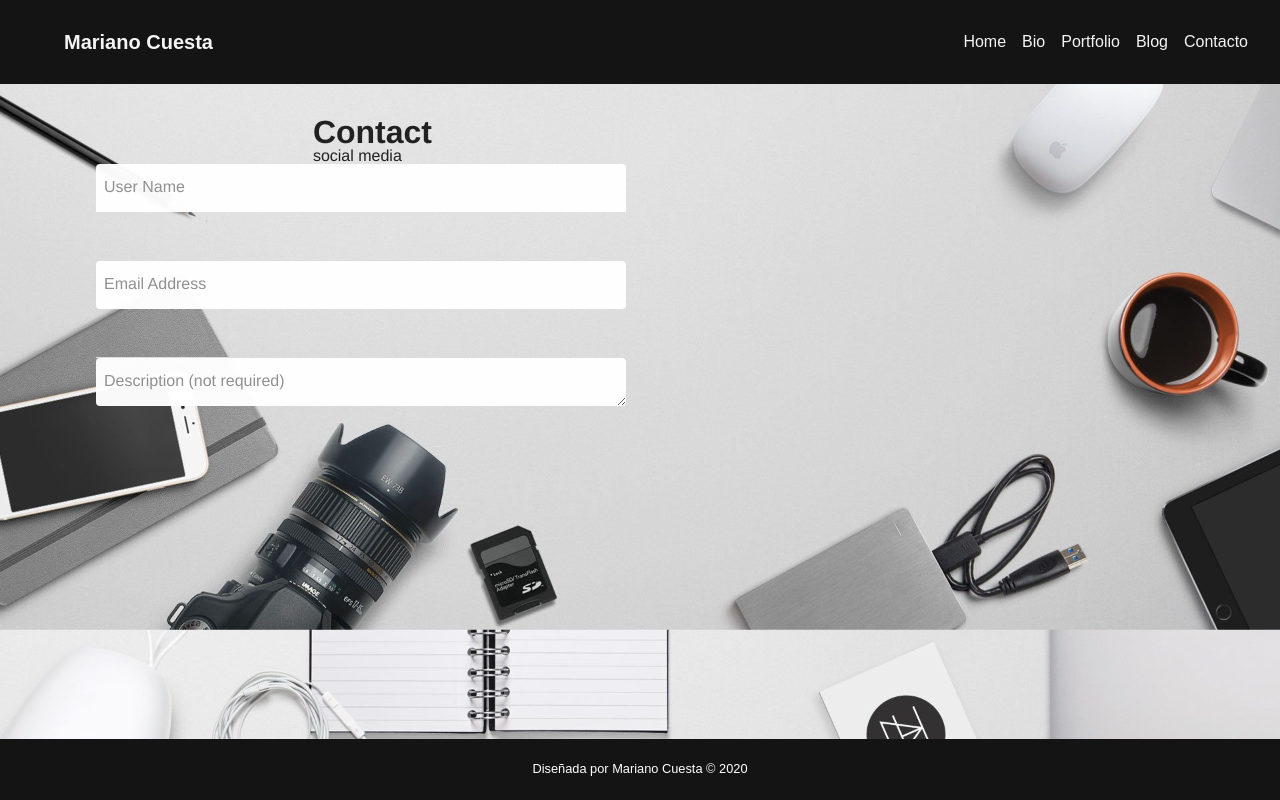
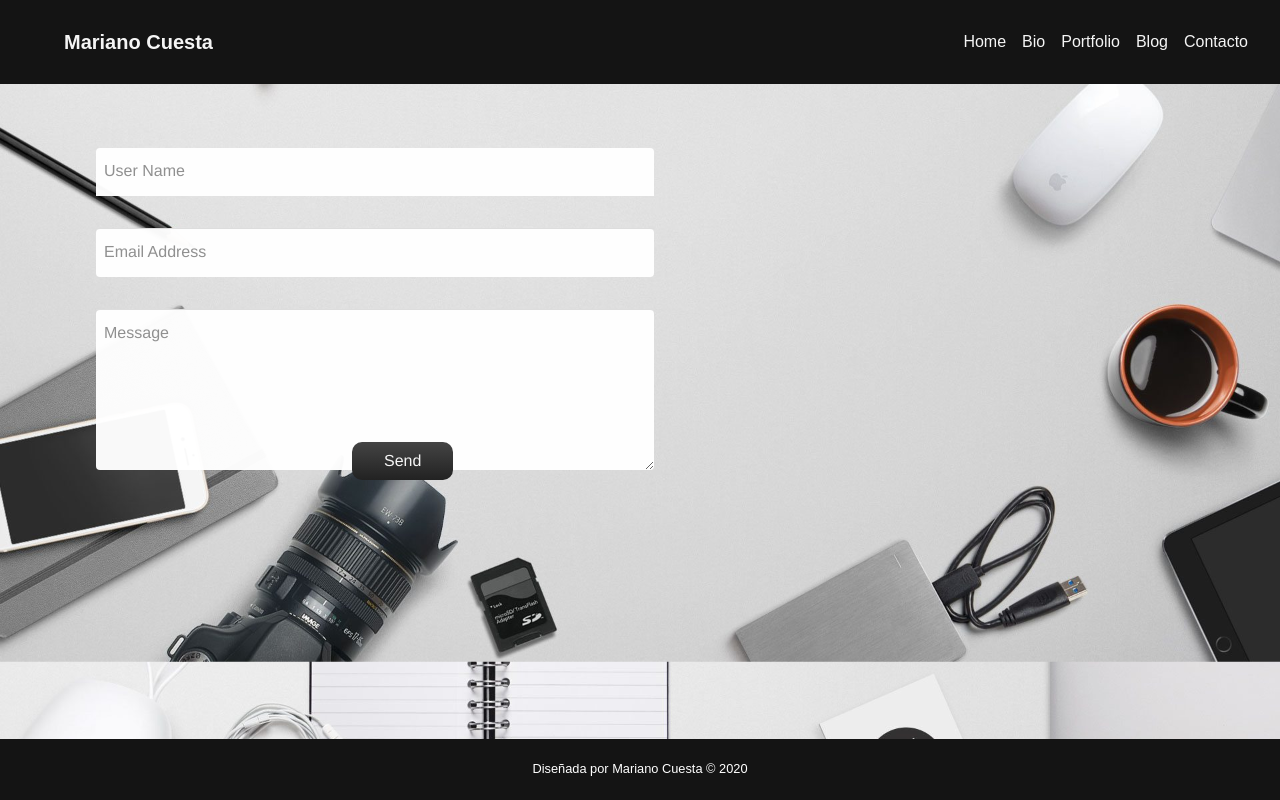
Before and after one commit to macnelus/mi-web, a React (Create React App) app in the folder client/: page /contact in a window 1280 px wide. Built offline with nearby package versions, Linux system fonts and the light colour scheme; a web font is replaced by a local one.

Commit message:
formulario peleón

```diff
--- a/client/src/pages/Contact/index.js
+++ b/client/src/pages/Contact/index.js
@@ -9,7 +9,7 @@ const Contact = () => {
       <Header />
       <main id="contact">
 
-        <form class="form-label form-js-label">
+    <form class="form-label form-js-label">
     <fieldset>
       <input id="userName" name="userName" type="text" autocomplete="off" required />
       <label for="userName">User Name</label>
@@ -20,16 +20,13 @@ const Contact = () => {
     </fieldset>
     <fieldset>
       <textarea id="message" name="message" type="textarea" autocomplete="off" />
-      <label for="description">Description (not required)</label>
+      <label for="box">Message</label>
     </fieldset>
   </form>
+<div>
+          <a href="#" className="btn">Send</a>
 
-
-
-        <div className="map">
-          <h1>Contact</h1>
-          <p>social media</p>
-        </div>
+</div>
       </main>
 
       <Footer />
--- a/client/src/pages/Home/index.js
+++ b/client/src/pages/Home/index.js
@@ -20,7 +20,6 @@ const Home = () => {
         <nav className="tags-menu">
           <Link to="#">photo</Link>
           <Link to="#">video</Link>
-          <Link to="#">digital marketing</Link>
           <Link to="#">web development</Link>
         </nav>
       </div>
--- a/client/src/styles/_contact.scss
+++ b/client/src/styles/_contact.scss
@@ -10,7 +10,7 @@
   // Main
   fieldset {
     margin-left: 3rem;
-    margin-top: 3rem;
+    margin-top: 2rem;
     padding: 0rem;
     border: 0;
     width:200%;
@@ -20,8 +20,8 @@
     display: block;
     width: 100%;
     height: 3em;
-    padding: 16px 8px;
-    border: 0;
+    padding: 1rem .5rem;
+    border: none;
     border-radius: 4px;
     font-size: 16px;
     font-weight: 400;
@@ -82,7 +82,7 @@
     input,textarea {
       &[data-empty="false"],
       &:focus {
-        padding: 22px 8px 10px;
+        padding: 1.2rem 0.5rem 0.8rem;
       }
       &:focus {
         outline: 0;
@@ -91,25 +91,17 @@
       &[data-empty="false"] + label,
       &:focus + label {
         font-weight: 700;
-        font-size: 12px;
+        font-size: .8rem;
         transform: translate3d(0, -10px, 0);
       }
     }
   }
 
+    textarea{
+      height:10rem;
+    }
+
   // Common Style
-  *,
-  *:before,
-  *:after {
-    box-sizing: border-box;
-  }
-
-  a {
-    text-decoration: none;
-    &:hover {
-      text-decoration: underline;
-    }
-  }
 
   .section {
     width: 80%;
@@ -118,6 +110,7 @@
     text-align: center;
     text-shadow: -1px -1px rgba(0, 0, 0, 0.1);
     color: #fff;
+
     h2 {
       margin: 0 0 .5em;
       font-size: 24px;
@@ -128,7 +121,29 @@
       margin: 0 0 1em;
     }
     form {
-      max-width: 320px;
-      margin: 0 auto 20px;
+      position: fixed;
+      max-width: 10rem;
+      margin: 0 auto 1.2rem;
     }
   }
+      .box{
+          padding-bottom: 4rem;
+          border-radius: 3%;
+      }
+
+      .btn {
+        background: linear-gradient(#444, #222);
+        position: fixed;
+        left: 27.5%;
+        bottom: 40%;
+        position:bottom;
+        padding:.7rem 2rem .7rem 2rem;
+        color:whitesmoke;
+        border-radius: 10px;
+        justify-content: right;
+        text-decoration: none;
+        .btn:hover{
+          text-decoration: none;
+          color:red;
+      }
+    }
--- a/client/src/styles/_home.scss
+++ b/client/src/styles/_home.scss
@@ -1,5 +1,4 @@
 @import url('https://fonts.googleapis.com/css2?family=Francois+One&display=swap');
-
 
 #home {
   display: flex;
@@ -7,60 +6,67 @@
   justify-content: space-between;
   min-height: 100vh;
 
+  .left-image {
+    height: 400px;
+  }
 
   .home {
     display: flex;
     flex-direction: column;
     height: 400px;
 
-
     .principal {
       display: flex;
-      flex:1;
+      flex: 1;
+
       .home-titulo {
-        color:rgb(20,20,20);
+        color: rgb(20, 20, 20);
         font-size: 8rem;
         padding-right: 1rem;
         border-right: 2px solid red;
         text-align: right;
-        font-family: 'Francois One', sans-serif;
+        font-family: "Francois One", sans-serif;
       }
 
       .home-menu {
         a {
           text-decoration: none;
           display: block;
-          color:rgb(20,20,20);
+          color: rgb(20, 20, 20);
           padding: 0.7rem;
           font-size: 2.3rem;
+          transition: all 0.3s;
 
-        &:hover {
-        text-shadow: 0 0 2px #222222;
+          &:hover {
+            text-shadow: 0 0 2px #222;
+          }
         }
       }
-    }
     }
 
     .tags-menu {
       display: flex;
-      justify-content:center;
-      margin-top: 5rem;
+      justify-content: space-between;
+      margin-top: 6rem;
+
       a {
         text-decoration: none;
-        color:rgb(20,20,20);
+        color: rgb(20, 20, 20);
         font-size: 2rem;
         padding-right: 2rem;
+        transition: all 0.3s;
 
-      &:hover {
-        text-shadow: 0 0 2px #222222;
+        &:hover {
+          text-shadow: 0 0 2px #222;
+        }
       }
-    }
     }
   }
 
+
+
+
   .right-image {
     height: 400px;
-
   }
-
 }
--- a/client/src/styles/global.scss
+++ b/client/src/styles/global.scss
@@ -6,3 +6,10 @@
     color: #212121;
     background-position: left center;
   }
+
+  a {
+    text-decoration: none;
+    &:hover {
+      text-decoration: underline;
+    }
+  }
```
